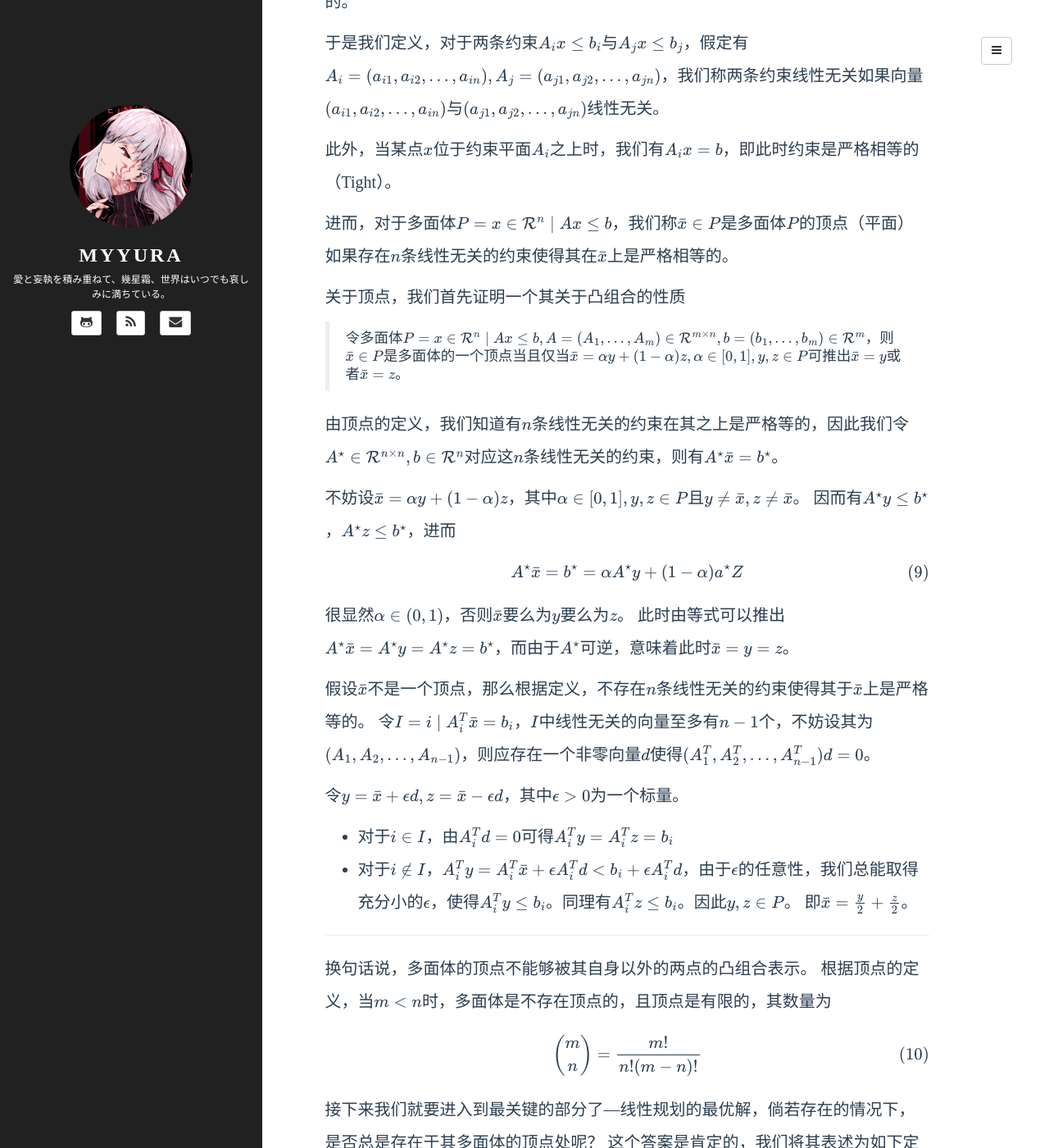
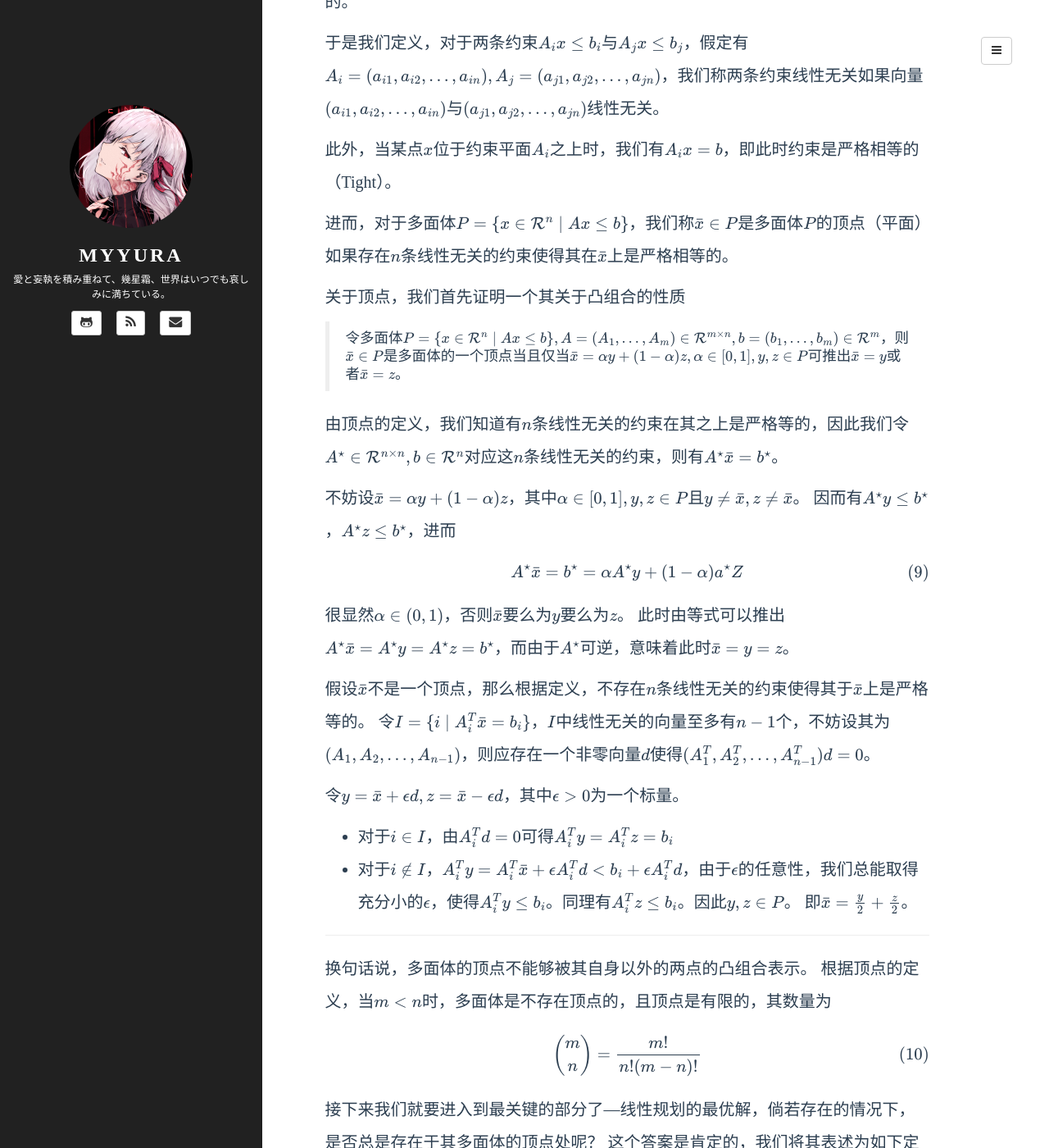
Before and after one commit to Myyura/myyura.github.io, a Jekyll site: the page built from _posts/math_algorithm/2020-11-11-graph_tum_integer_programming.md, in a window 1280 px wide and 1400 px high, scrolled down 2016 px. Shown: the whole window at 82% size. Built offline with Jekyll 4.4.1, drawn with Linux system fonts in a browser that asks for light colours; formulas are drawn with MathJax 3; a script that is not in the unit is left out; comment, search, counter and statistics services are not loaded; some of the changed text lies outside the part shown.

Commit message:
Fix some bugs

```diff
--- a/_posts/math_algorithm/2020-11-11-graph_tum_integer_programming.md
+++ b/_posts/math_algorithm/2020-11-11-graph_tum_integer_programming.md
@@ -75,11 +75,11 @@
 
 此外，当某点$x$位于约束平面$A_i$之上时，我们有$A_i x = b$，即此时约束是严格相等的（Tight）。
 
-进而，对于多面体$P = \{x \in \mathcal{R}^n \mid Ax \le b\}$，我们称$\bar{x} \in P$是多面体$P$的顶点（平面）如果存在$n$条线性无关的约束使得其在$\bar{x}$上是严格相等的。
+进而，对于多面体$P = \\{x \in \mathcal{R}^n \mid Ax \le b\\}$，我们称$\bar{x} \in P$是多面体$P$的顶点（平面）如果存在$n$条线性无关的约束使得其在$\bar{x}$上是严格相等的。
 
 关于顶点，我们首先证明一个其关于凸组合的性质
 
-> 令多面体$P=\{x \in \mathcal{R}^n \mid Ax \le b\}, A = (A_1, \ldots, A_m) \in \mathcal{R}^{m \times n}, b = (b_1, \ldots, b_m) \in \mathcal{R}^m$，则$\bar{x} \in P$是多面体的一个顶点当且仅当$\bar{x} = \alpha y + (1-\alpha)z, \alpha \in [0, 1], y, z \in P$可推出$\bar{x} = y$或者$\bar{x} = z$。
+> 令多面体$P=\\{x \in \mathcal{R}^n \mid Ax \le b\\}, A = (A_1, \ldots, A_m) \in \mathcal{R}^{m \times n}, b = (b_1, \ldots, b_m) \in \mathcal{R}^m$，则$\bar{x} \in P$是多面体的一个顶点当且仅当$\bar{x} = \alpha y + (1-\alpha)z, \alpha \in [0, 1], y, z \in P$可推出$\bar{x} = y$或者$\bar{x} = z$。
 
 由顶点的定义，我们知道有$n$条线性无关的约束在其之上是严格等的，因此我们令$A^\star \in \mathcal{R}^{n \times n}, b \in \mathcal{R}^n$对应这$n$条线性无关的约束，则有$A^\star \bar{x} = b^\star$。
 
@@ -94,7 +94,7 @@
 此时由等式可以推出$A^\star \bar{x} = A^\star y = A^\star z = b^\star$，而由于$A^\star$可逆，意味着此时$\bar{x} = y = z$。
 
 假设$\bar{x}$不是一个顶点，那么根据定义，不存在$n$条线性无关的约束使得其于$\bar{x}$上是严格等的。
-令$I = \{i \mid A_i^T \bar{x} = b_i\}$，$I$中线性无关的向量至多有$n - 1$个，不妨设其为$(A_1, A_2, \ldots, A_{n - 1})$，则应存在一个非零向量$d$使得$(A_1^T, A_2^T, \ldots, A_{n - 1}^T) d = 0$。
+令$I = \\{i \mid A_i^T \bar{x} = b_i\\}$，$I$中线性无关的向量至多有$n - 1$个，不妨设其为$(A_1, A_2, \ldots, A_{n - 1})$，则应存在一个非零向量$d$使得$(A_1^T, A_2^T, \ldots, A_{n - 1}^T) d = 0$。
 
 令$y = \bar{x} + \epsilon d, z = \bar{x} - \epsilon d$，其中$\epsilon > 0$为一个标量。
 - 对于$i \in I$，由$A_i^T d = 0$可得$A_i^T y = A_i^T z = b_i$
@@ -114,9 +114,9 @@
 接下来我们就要进入到最关键的部分了---线性规划的最优解，倘若存在的情况下，是否总是存在于其多面体的顶点处呢？
 这个答案是肯定的，我们将其表述为如下定理
 
-> 对于线性规划$\text{maximize } \{c^Tx \mid Ax \le b\}$，令$P = \{Ax \le b\}$为其所对应的多面体，假设$P$至少拥有一个顶点，则若线性规划存在最优解，该解一定是$P$的某个顶点。
+> 对于线性规划$\text{maximize } \\{c^Tx \mid Ax \le b\\}$，令$P = \\{Ax \le b\\}$为其所对应的多面体，假设$P$至少拥有一个顶点，则若线性规划存在最优解，该解一定是$P$的某个顶点。
 
-假设该问题的最优值（Optimal Value，即最优解所取得的目标函数值）为$k$，令$Q = \{x \mid Ax \le b, c^Tx = k\}$为最优解的集合。
+假设该问题的最优值（Optimal Value，即最优解所取得的目标函数值）为$k$，令$Q = \\{x \mid Ax \le b, c^Tx = k\\}$为最优解的集合。
 很明显$Q \subseteq P$。
 由于$P$是有顶点的，不难证明$Q$也至少应该含有一个顶点（这实际上非常符合直觉---在一个封闭/半封闭的空间里框出的一个子空间，同样也应该是封闭/半封闭的）。
 令$x^\star$为$Q$的一个顶点，假设其不为$P$的顶点，则存在$y \neq x^\star, z \neq x^\star, \alpha \in [0, 1]$使得
@@ -179,7 +179,7 @@
 于是接下来的问题便是，什么样的线性规划问题的最优解，或者说其所对应的多面体的顶点都是整数点呢？
 
 首先我们来看看顶点应该具备什么样的形式。
-设多面体$P=\{x \in mathcal{R}^n \mid Ax \le b\}$至少含有一个顶点$\bar{x}$，其所对应的$n$个线性无关的严格等约束为$A^\star \bar{x} = b^\star$。
+设多面体$P=\\{x \in mathcal{R}^n \mid Ax \le b\\}$至少含有一个顶点$\bar{x}$，其所对应的$n$个线性无关的严格等约束为$A^\star \bar{x} = b^\star$。
 
 由$A^\star$的可逆性，我们有$\bar{x} = (A^\star)^{-1} b^\star$。因此，首先我们需要向量$b^\star$为整数，进而根据克莱姆法则（Cramer's Rule），设$\bar{x} = (\bar{x}_1, \ldots, \bar{x}_n)$我们有
 
@@ -190,11 +190,11 @@
 其中$(A^\star)_j$是将$A^\star$的第$j$列替换为$b$的矩阵。
 因此，为了保证$\bar{x}_j$为整数，我们可以提出如下充分条件
 
-> 设线性规划问题所对应的多面体$P=\{x \in mathcal{R}^n \mid Ax \le b\}$至少含有一个顶点$\bar{x}$，其所对应的$n$个线性无关的严格等约束为$A^\star \bar{x} = b^\star$，向量$b$为整数向量，若$\text{det}(A^\star)=\pm 1$，则线性规划问题的最优解是整数解。
+> 设线性规划问题所对应的多面体$P=\\{x \in \mathcal{R}^n \mid Ax \le b\\}$至少含有一个顶点$\bar{x}$，其所对应的$n$个线性无关的严格等约束为$A^\star \bar{x} = b^\star$，向量$b$为整数向量，若$\text{det}(A^\star)=\pm 1$，则线性规划问题的最优解是整数解。
 
 进而
 
-> 设线性规划问题所对应的多面体$P=\{x \in mathcal{R}^n \mid Ax \le b\}$至少含有一个顶点$\bar{x}$，向量$b$为整数向量，若$A$的任意子阵的行列式均为$0, 1$或者$-1$，则线性规划的最优解为整数解。
+> 设线性规划问题所对应的多面体$P=\\{x \in \mathcal{R}^n \mid Ax \le b\\}$至少含有一个顶点$\bar{x}$，向量$b$为整数向量，若$A$的任意子阵的行列式均为$0, 1$或者$-1$，则线性规划的最优解为整数解。
 
 而这个任意子阵的行列式均为$0, 1$或者$-1$的矩阵，我们称其为全单模矩阵（Totally Unimodular Matrix）。
 
@@ -210,9 +210,9 @@
 
 接着让我们来看看一个矩阵为全单模矩阵的充要条件
 
-> 令$A$为一个$m \times n$大小的矩阵，令$a_{ij}, i \in [1, m], j \in [1, n]$表示其第$i$行第$j$列的元素，且任意的$a_{ij}$均满足$a_{ij} \in \{-1, 0, 1\}$。则$A$为全单模矩阵，当且仅当对于任意的$R \subseteq \{1, 2, \ldots, n\}$存在$R$的分割$R_1, R_2$使得对于任意的$i \in \{1, 2, \ldots, m\}$，我们有$\sum_{j \in R_1} a_{ij} - \sum_{j \in R_2} a_{ij} \in \{-1, 0, 1\}$。
+> 令$A$为一个$m \times n$大小的矩阵，令$a_{ij}, i \in [1, m], j \in [1, n]$表示其第$i$行第$j$列的元素，且任意的$a_{ij}$均满足$a_{ij} \in \{-1, 0, 1\}$。则$A$为全单模矩阵，当且仅当对于任意的$R \subseteq \{1, 2, \ldots, n\}$存在$R$的分割$R_1, R_2$使得对于任意的$i \in \\{1, 2, \ldots, m\\}$，我们有$\sum_{j \in R_1} a_{ij} - \sum_{j \in R_2} a_{ij} \in \\{-1, 0, 1\\}$。
 
-我们首先假设对于任意的$R \subseteq \{1, 2, \ldots, n\}$，命题中所描述的分割$R_1, R_2$存在，考虑到我们需要证明任意大小的$A$的子阵的行列式均为$0, 1$或者$-1$，令$B$为$A$的一个大小为$k \times k$的子阵，我们对$k$使用数学归纳法。
+我们首先假设对于任意的$R \subseteq \\{1, 2, \ldots, n\\}$，命题中所描述的分割$R_1, R_2$存在，考虑到我们需要证明任意大小的$A$的子阵的行列式均为$0, 1$或者$-1$，令$B$为$A$的一个大小为$k \times k$的子阵，我们对$k$使用数学归纳法。
 
 当$k = 1$时，命题是显然成立的。
 于是我们假设$A$的所有$(k-1) \times (k-1)$大小的矩阵的行列式均为$0, 1$或者$-1$。
@@ -250,13 +250,13 @@
 (B b_1^\star)_i = \sum b_{ij}b_{j1}^\star = \sum_{j \in R'_1} b_{ij} - \sum_{j \in R'_2} b_{ij} = 0
 $$
 
-因此$\lvert \{i \in R \mid b_{ij} \neq 0\} \rvert$为偶数。
+因此$\lvert \\{i \in R \mid b_{ij} \neq 0\\} \rvert$$为偶数。
 因而，当$i = 2, 3, \ldots, k$时，对于$R$的任意分割，都有$\sum_{j} b_{ij} - \sum_{j} b_{ij}$的值为偶数。
 
 而由归纳假设，存在$R$的一个分割$R_1$与$R_2$，使得对于任意的$i$，我们有
 
 $$
-\sum_{j \in R_1} a_{ij} - \sum_{j \in R_2} a_{ij} \in \{-1, 0, 1\}
+\sum_{j \in R_1} a_{ij} - \sum_{j \in R_2} a_{ij} \in \\{-1, 0, 1\\}
 $$
 
 因此当$i = 2, 3, \ldots, k$时，我们有
@@ -308,19 +308,19 @@
 $$
 
 假设容量$c_{uv}$均为非负整数，让我们来看看最大流问题的线性规划模型是否和全单模矩阵有所联系。
-上述模型可以简单的表述为$\max\{\sum_{v \in \delta^+(s)} \mid Ax = 0, x \le c\}$，而此时的$A$，实际上是图$G$的关联矩阵---对于指向$u$的边$e$，我们有$A_{u,e} = 1$，对于$u$指出的边$e$，我们有$A_{u, e} = -1$。
+上述模型可以简单的表述为$\max\\{\sum_{v \in \delta^+(s)} \mid Ax = 0, x \le c\\}$，而此时的$A$，实际上是图$G$的关联矩阵---对于指向$u$的边$e$，我们有$A_{u,e} = 1$，对于$u$指出的边$e$，我们有$A_{u, e} = -1$。
 
 因此$A$是一个仅包含$0,1$和$-1$的矩阵，且每列至多只包含两个非零元素（一条边仅能连接两个顶点），其中一个为$1$，一个为$-1$。
 
 对于$k \times k$大小的$A$的子阵$B$，假设$(k - 1) \times (k - 1)$大小的$A$的子阵均为单模矩阵，
 - 若$B$中所有列都恰好含有$1$和$-1$，则将所有行加到第一行可得$\text{det}(B) = 0$
 - 若$B$中有全为零的列，则同样有$\text{det}(B) = 0$
-- 若$B$中某列只含有$1$或$-1$其中的一个，那么其行列式为该非零元乘以其代数余子式，因此我们可以由归纳法知道其代数余子式的值均为$0, 1$或$-1$中的一个，进而有$\text{det}(B) \in \{-1, 0, 1\}$
+- 若$B$中某列只含有$1$或$-1$其中的一个，那么其行列式为该非零元乘以其代数余子式，因此我们可以由归纳法知道其代数余子式的值均为$0, 1$或$-1$中的一个，进而有$\text{det}(B) \in \\{-1, 0, 1\\}$
 
 因此，若容量均为整数，则最大流也将会是整数。
 
 除开最大流之外，相信许多人在学习整数规划的过程中有过求解旅行商问题（TSP）的经历。
-我们通常会通过行生成（Column Generation）的方式去求解---令$x_{uv} \in \{0, 1\}$表示边$uv$是否被选中，则通常我们用
+我们通常会通过行生成（Column Generation）的方式去求解---令$x_{uv} \in \\{0, 1\\}$表示边$uv$是否被选中，则通常我们用
 
 $$
 \sum_v x_uv = 1, \qquad \forall u
```
